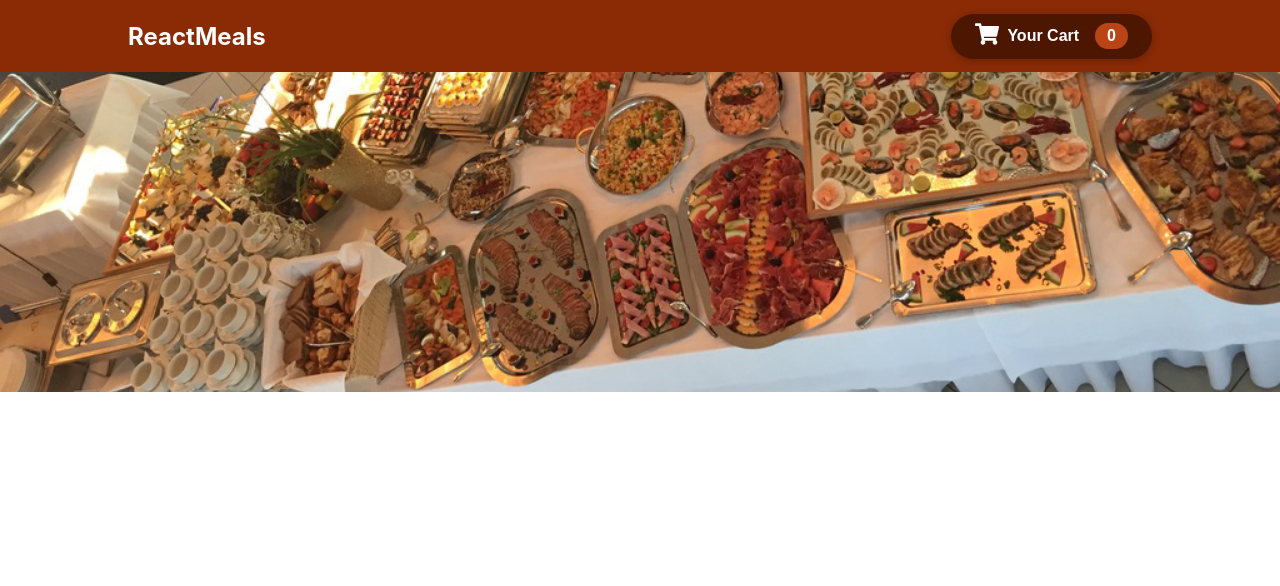
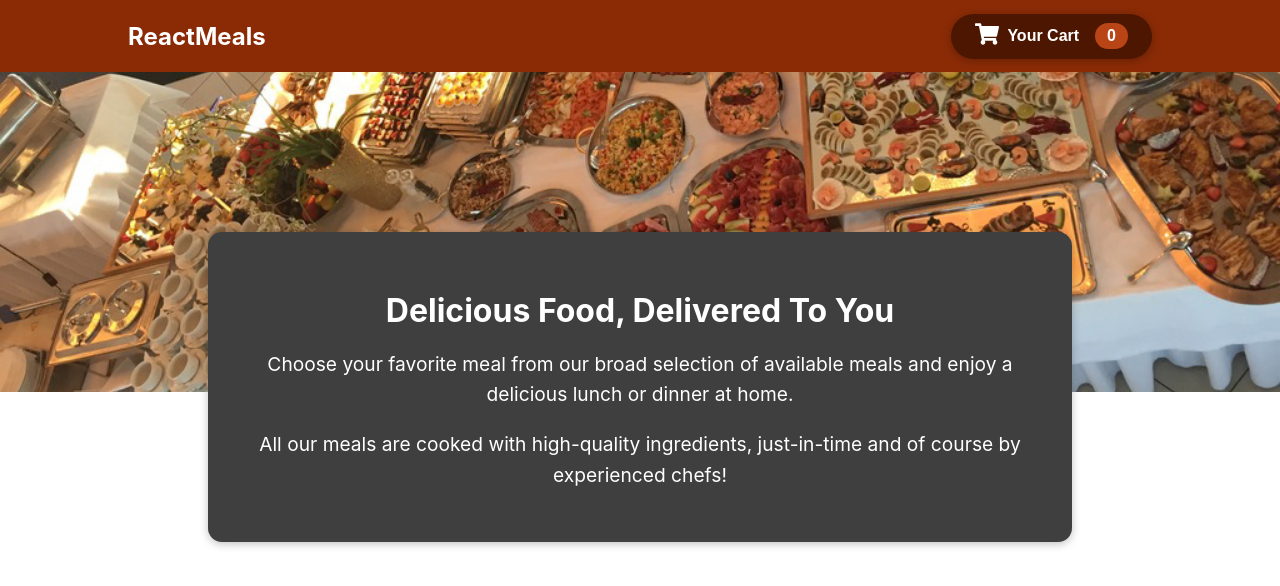
Before and after one commit to vaidehi2401/Restaurant_Website, a React (Create React App) app: page / in a window 1280 px wide. Shown: the top 586 px of the page. Built offline with nearby package versions, Linux system fonts and the light colour scheme.

Commit message:
Restaurant-summary

```diff
--- a/src/App.js
+++ b/src/App.js
@@ -1,11 +1,13 @@
 import logo from './logo.svg';
 import './App.css';
 import Header from "./Layout/Header";
+import RestaurantSummary from './Meals/RestaurantSummary';
 
 function App() {
   return (
     <div>
       <Header/>
+      <RestaurantSummary/>
     </div>
   );
 }
--- /dev/null
+++ b/src/Meals/RestaurantSummary.css
@@ -0,0 +1,22 @@
+.restaurant-summary {
+  max-width: 50rem;
+  margin: -10rem auto 2rem auto; /* shifts up & centers */
+  background-color: #3f3f3f; /* dark grey */
+  color: white;
+  padding: 2rem;
+  border-radius: 14px;
+  box-shadow: 0 2px 8px rgba(0, 0, 0, 0.25);
+  text-align: center;
+  position: relative;
+  z-index: 10;
+}
+
+.restaurant-summary h1 {
+  font-size: 2rem;
+  margin-bottom: 1rem;
+}
+
+.restaurant-summary p {
+  font-size: 1.2rem;
+  line-height: 1.6;
+}
--- /dev/null
+++ b/src/Meals/RestaurantSummary.js
@@ -0,0 +1,20 @@
+import React from "react";
+import "./RestaurantSummary.css";
+
+const RestaurantSummary = () => {
+  return (
+    <section className="restaurant-summary">
+      <h1>Delicious Food, Delivered To You</h1>
+      <p>
+        Choose your favorite meal from our broad selection of available meals
+        and enjoy a delicious lunch or dinner at home.
+      </p>
+      <p>
+        All our meals are cooked with high-quality ingredients, just-in-time and
+        of course by experienced chefs!
+      </p>
+    </section>
+  );
+};
+
+export default RestaurantSummary;
```
